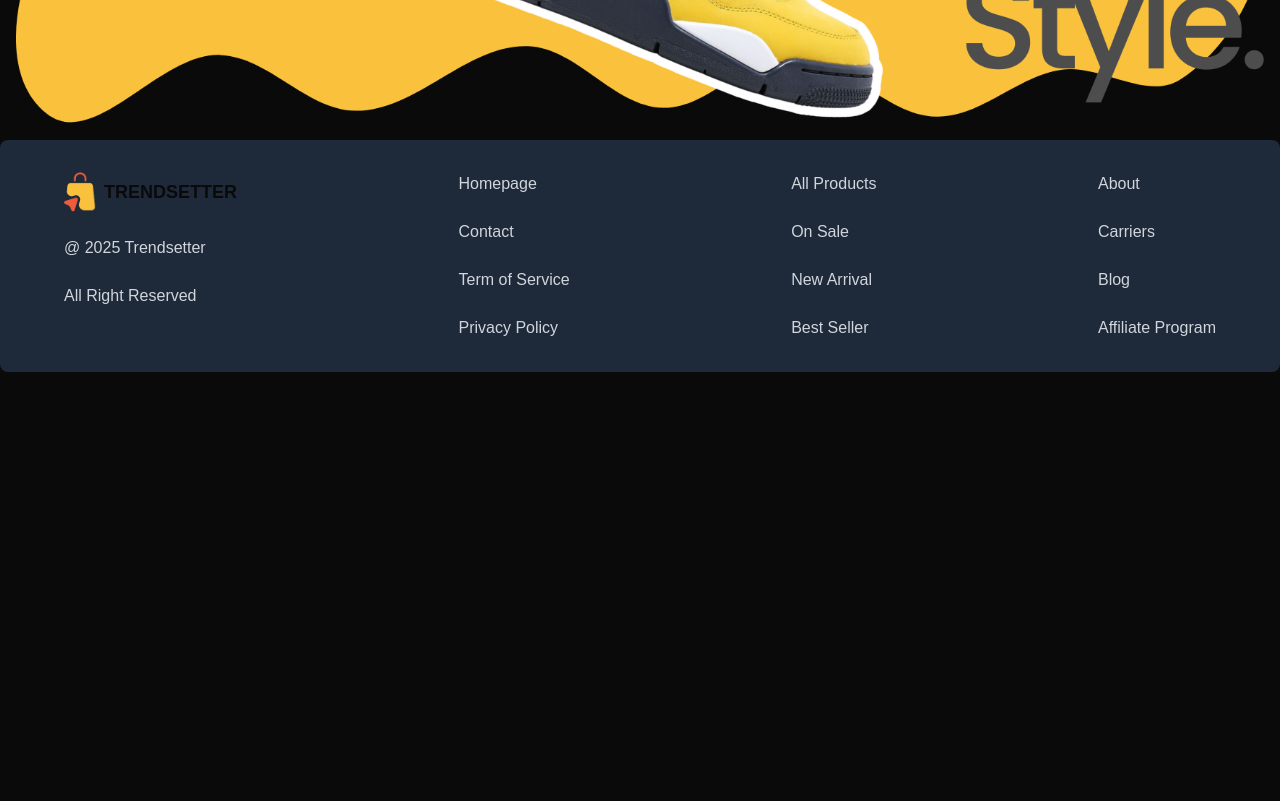
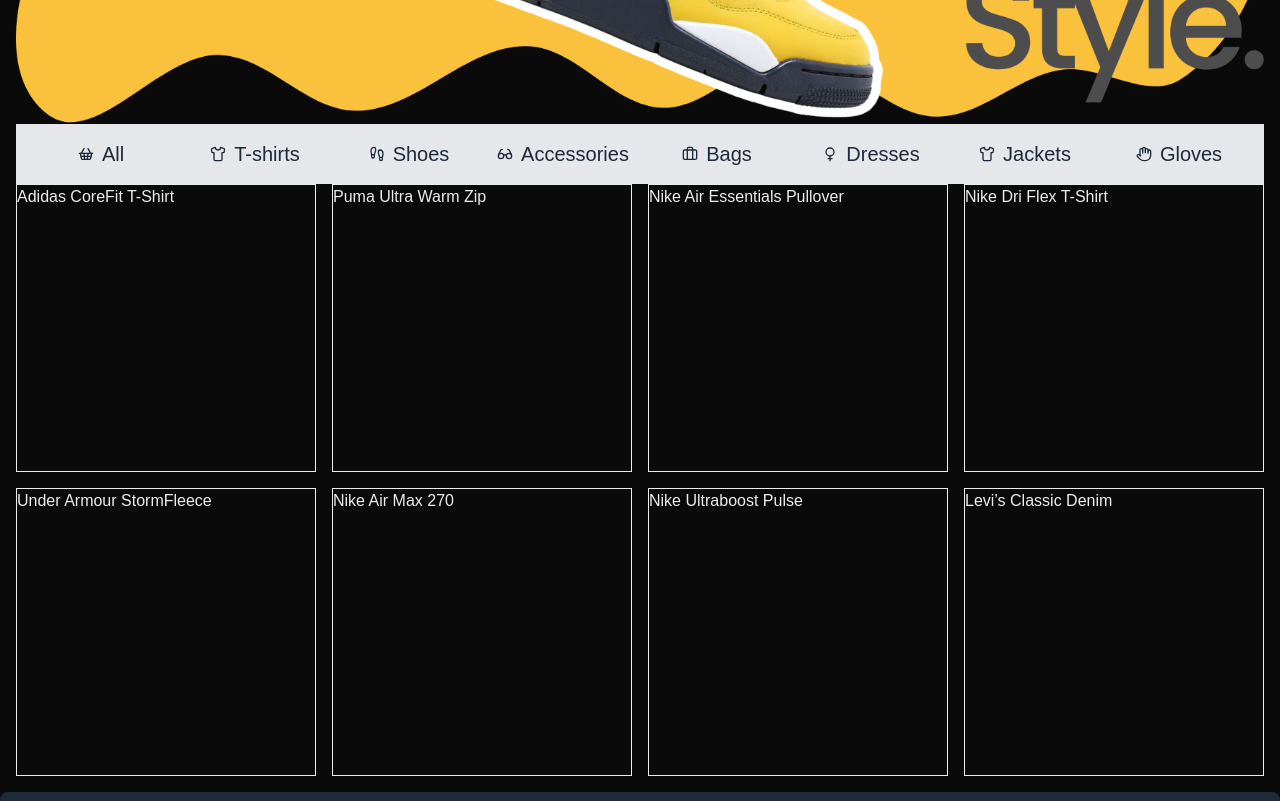
Before and after one commit to kaykool/eocm-v1, a Next.js app: page / in a window 1280 px wide. Shown: the part 380-1181 px from the top of the page. Before the commit the page ends 800 px from the top, so only its background shows below. Built offline with nearby package versions, Linux system fonts and the light colour scheme.

Commit message:
fix category link

```diff
--- a/package.json
+++ b/package.json
@@ -9,10 +9,12 @@
     "lint": "eslint"
   },
   "dependencies": {
+    "clsx": "^2.1.1",
     "lucide-react": "^0.555.0",
     "next": "16.0.5",
     "react": "19.2.0",
-    "react-dom": "19.2.0"
+    "react-dom": "19.2.0",
+    "tailwind-merge": "^3.4.0"
   },
   "devDependencies": {
     "@tailwindcss/postcss": "^4",
--- /dev/null
+++ b/src/app/_components/HomeCatalog.tsx
@@ -0,0 +1,14 @@
+import Categories from "@/components/Categories";
+import ProductsGrid from "@/components/ProductsGrid";
+import { productsDummy } from "@/data";
+
+const HomeCatalog = () => {
+  return (
+    <div className="flex flex-col ">
+      <Categories />
+      <ProductsGrid products={productsDummy} />
+    </div>
+  );
+};
+
+export default HomeCatalog;
--- a/src/app/page.tsx
+++ b/src/app/page.tsx
@@ -1,11 +1,14 @@
 import Image from "next/image";
+import HomeCatalog from "./_components/HomeCatalog";
 
 export default function Home() {
   return (
-    <div className="main-container ">
+    <div className="main-container flex-col">
       <div className="relative aspect-3/1 w-full">
         <Image src="/featured.png" fill alt="hero image" />
       </div>
+
+      <HomeCatalog />
     </div>
   );
 }
--- /dev/null
+++ b/src/components/Categories.tsx
@@ -0,0 +1,47 @@
+"use client";
+
+import { categories } from "@/data";
+import { cn } from "@/lib/cn";
+import Link from "next/link";
+import { usePathname, useRouter, useSearchParams } from "next/navigation";
+
+const CATEGORY_PARAM = "category";
+
+const Categories = () => {
+  const searchParams = useSearchParams();
+  const router = useRouter();
+  const currentPathName = usePathname();
+
+  const categoryInParams = searchParams.get(CATEGORY_PARAM);
+
+  const AddCategoryToUrlParams = (slug: string) => {
+    const currentUrlParams = new URLSearchParams(searchParams);
+
+    currentUrlParams.set(CATEGORY_PARAM, slug || "all");
+
+    return `${currentPathName}?${currentUrlParams.toString()}`;
+  };
+
+  return (
+    <div className="grid grid-cols-2 sm:grid-cols-3 md:grid-cols-4 xl:grid-cols-8 gap-2 bg-gray-200 p-3 ">
+      {categories.map((category) => (
+        <Link
+          scroll={false}
+          href={AddCategoryToUrlParams(category.slug)}
+          key={category.slug}
+          className={cn(
+            "flex gap-2 items-center justify-center rounded-sm text-gray-800 text-sm py-1 ",
+            {
+              "bg-yellow-400": category.slug === categoryInParams,
+            }
+          )}
+        >
+          {category.icon}
+          <span className="text-xl">{category.name}</span>
+        </Link>
+      ))}
+    </div>
+  );
+};
+
+export default Categories;
--- a/src/components/Header.tsx
+++ b/src/components/Header.tsx
@@ -5,14 +5,9 @@
 
 const Header = () => {
   return (
-    <nav className="main-container py-4 shadow-sm justify-between">
+    <nav className="main-container py-4 z-20 shadow-sm justify-between top-0 sticky bg-white">
       <Link className="flex items-center " href="/">
-        <Image
-          src="/logo.png"
-          alt={"trendsetter logo"}
-          width={35}
-          height={35}
-        />
+        <Image src="/logo.png" alt={"trendsetter"} width={35} height={35} />
         <div className="font-bold text-lg">TRENDSETTER</div>
       </Link>
 
--- /dev/null
+++ b/src/components/ProductItem.tsx
@@ -0,0 +1,11 @@
+import { Product } from "@/types";
+
+interface IProductItem {
+  product: Product;
+}
+
+const ProductItem = ({ product }: IProductItem) => {
+  return <div className="border min-h-72">{product.name}</div>;
+};
+
+export default ProductItem;
--- /dev/null
+++ b/src/components/ProductsGrid.tsx
@@ -0,0 +1,18 @@
+import { Product } from "@/types";
+import ProductItem from "./ProductItem";
+
+interface IProductsGrid {
+  products: Product[];
+}
+
+const ProductsGrid = ({ products }: IProductsGrid) => {
+  return (
+    <div className="grid grid-cols-1 sm:grid-cols-2 md:grid-cols-3 lg:grid-cols-4 gap-4">
+      {products.map((product) => (
+        <ProductItem key={product.id} product={product} />
+      ))}
+    </div>
+  );
+};
+
+export default ProductsGrid;
--- /dev/null
+++ b/src/data.tsx
@@ -0,0 +1,165 @@
+import { Category, Product } from "./types";
+
+import {
+  Briefcase,
+  Footprints,
+  Glasses,
+  Hand,
+  Shirt,
+  ShoppingBasket,
+  Venus,
+} from "lucide-react";
+
+export const productsDummy: Product[] = [
+  {
+    id: 1,
+    name: "Adidas CoreFit T-Shirt",
+    shortDescription:
+      "Lorem ipsum dolor sit amet consect adipisicing elit lorem ipsum dolor sit.",
+    description:
+      "Lorem ipsum dolor sit amet consect adipisicing elit lorem ipsum dolor sit. Lorem ipsum dolor sit amet consect adipisicing elit lorem ipsum dolor sit. Lorem ipsum dolor sit amet consect adipisicing elit lorem ipsum dolor sit.",
+    price: 39.9,
+    sizes: ["s", "m", "l", "xl", "xxl"],
+    colors: ["gray", "purple", "green"],
+    images: {
+      gray: "/products/1g.png",
+      purple: "/products/1p.png",
+      green: "/products/1gr.png",
+    },
+  },
+  {
+    id: 2,
+    name: "Puma Ultra Warm Zip",
+    shortDescription:
+      "Lorem ipsum dolor sit amet consect adipisicing elit lorem ipsum dolor sit.",
+    description:
+      "Lorem ipsum dolor sit amet consect adipisicing elit lorem ipsum dolor sit. Lorem ipsum dolor sit amet consect adipisicing elit lorem ipsum dolor sit. Lorem ipsum dolor sit amet consect adipisicing elit lorem ipsum dolor sit.",
+    price: 59.9,
+    sizes: ["s", "m", "l", "xl"],
+    colors: ["gray", "green"],
+    images: { gray: "/products/2g.png", green: "/products/2gr.png" },
+  },
+  {
+    id: 3,
+    name: "Nike Air Essentials Pullover",
+    shortDescription:
+      "Lorem ipsum dolor sit amet consect adipisicing elit lorem ipsum dolor sit.",
+    description:
+      "Lorem ipsum dolor sit amet consect adipisicing elit lorem ipsum dolor sit. Lorem ipsum dolor sit amet consect adipisicing elit lorem ipsum dolor sit. Lorem ipsum dolor sit amet consect adipisicing elit lorem ipsum dolor sit.",
+    price: 69.9,
+    sizes: ["s", "m", "l"],
+    colors: ["green", "blue", "black"],
+    images: {
+      green: "/products/3gr.png",
+      blue: "/products/3b.png",
+      black: "/products/3bl.png",
+    },
+  },
+  {
+    id: 4,
+    name: "Nike Dri Flex T-Shirt",
+    shortDescription:
+      "Lorem ipsum dolor sit amet consect adipisicing elit lorem ipsum dolor sit.",
+    description:
+      "Lorem ipsum dolor sit amet consect adipisicing elit lorem ipsum dolor sit. Lorem ipsum dolor sit amet consect adipisicing elit lorem ipsum dolor sit. Lorem ipsum dolor sit amet consect adipisicing elit lorem ipsum dolor sit.",
+    price: 29.9,
+    sizes: ["s", "m", "l"],
+    colors: ["white", "pink"],
+    images: { white: "/products/4w.png", pink: "/products/4p.png" },
+  },
+  {
+    id: 5,
+    name: "Under Armour StormFleece",
+    shortDescription:
+      "Lorem ipsum dolor sit amet consect adipisicing elit lorem ipsum dolor sit.",
+    description:
+      "Lorem ipsum dolor sit amet consect adipisicing elit lorem ipsum dolor sit. Lorem ipsum dolor sit amet consect adipisicing elit lorem ipsum dolor sit. Lorem ipsum dolor sit amet consect adipisicing elit lorem ipsum dolor sit.",
+    price: 49.9,
+    sizes: ["s", "m", "l"],
+    colors: ["red", "orange", "black"],
+    images: {
+      red: "/products/5r.png",
+      orange: "/products/5o.png",
+      black: "/products/5bl.png",
+    },
+  },
+  {
+    id: 6,
+    name: "Nike Air Max 270",
+    shortDescription:
+      "Lorem ipsum dolor sit amet consect adipisicing elit lorem ipsum dolor sit.",
+    description:
+      "Lorem ipsum dolor sit amet consect adipisicing elit lorem ipsum dolor sit. Lorem ipsum dolor sit amet consect adipisicing elit lorem ipsum dolor sit. Lorem ipsum dolor sit amet consect adipisicing elit lorem ipsum dolor sit.",
+    price: 59.9,
+    sizes: ["40", "42", "43", "44"],
+    colors: ["gray", "white"],
+    images: { gray: "/products/6g.png", white: "/products/6w.png" },
+  },
+  {
+    id: 7,
+    name: "Nike Ultraboost Pulse ",
+    shortDescription:
+      "Lorem ipsum dolor sit amet consect adipisicing elit lorem ipsum dolor sit.",
+    description:
+      "Lorem ipsum dolor sit amet consect adipisicing elit lorem ipsum dolor sit. Lorem ipsum dolor sit amet consect adipisicing elit lorem ipsum dolor sit. Lorem ipsum dolor sit amet consect adipisicing elit lorem ipsum dolor sit.",
+    price: 69.9,
+    sizes: ["40", "42", "43"],
+    colors: ["gray", "pink"],
+    images: { gray: "/products/7g.png", pink: "/products/7p.png" },
+  },
+  {
+    id: 8,
+    name: "Levi’s Classic Denim",
+    shortDescription:
+      "Lorem ipsum dolor sit amet consect adipisicing elit lorem ipsum dolor sit.",
+    description:
+      "Lorem ipsum dolor sit amet consect adipisicing elit lorem ipsum dolor sit. Lorem ipsum dolor sit amet consect adipisicing elit lorem ipsum dolor sit. Lorem ipsum dolor sit amet consect adipisicing elit lorem ipsum dolor sit.",
+    price: 59.9,
+    sizes: ["s", "m", "l"],
+    colors: ["blue", "green"],
+    images: { blue: "/products/8b.png", green: "/products/8gr.png" },
+  },
+];
+
+export const categories: Category[] = [
+  {
+    name: "All",
+    icon: <ShoppingBasket className="w-4 h-4" />,
+    slug: "all",
+  },
+  {
+    name: "T-shirts",
+    icon: <Shirt className="w-4 h-4" />,
+    slug: "t-shirts",
+  },
+  {
+    name: "Shoes",
+    icon: <Footprints className="w-4 h-4" />,
+    slug: "shoes",
+  },
+  {
+    name: "Accessories",
+    icon: <Glasses className="w-4 h-4" />,
+    slug: "accessories",
+  },
+  {
+    name: "Bags",
+    icon: <Briefcase className="w-4 h-4" />,
+    slug: "bags",
+  },
+  {
+    name: "Dresses",
+    icon: <Venus className="w-4 h-4" />,
+    slug: "dresses",
+  },
+  {
+    name: "Jackets",
+    icon: <Shirt className="w-4 h-4" />,
+    slug: "jackets",
+  },
+  {
+    name: "Gloves",
+    icon: <Hand className="w-4 h-4" />,
+    slug: "gloves",
+  },
+] as const;
--- /dev/null
+++ b/src/lib/cn.tsx
@@ -0,0 +1,4 @@
+import clsx, { ClassValue } from "clsx";
+import { twMerge } from "tailwind-merge";
+
+export const cn = (...inputs: ClassValue[]) => twMerge(clsx(inputs));
--- /dev/null
+++ b/src/types.ts
@@ -0,0 +1,19 @@
+import { JSX } from "react";
+
+type Sizes = "s" | "m" | "l" | "xl" | "xxl";
+export type Product = {
+  id: number;
+  name: string;
+  shortDescription: string;
+  description: string;
+  price: number;
+  sizes: Sizes[] | string[];
+  colors: string[];
+  images: Record<string, string>;
+};
+
+export type Category = {
+  name: string;
+  icon: JSX.Element;
+  slug: string;
+};
```
Also changed, not shown: 1 other file (tests, documents, lock files or other folders).
